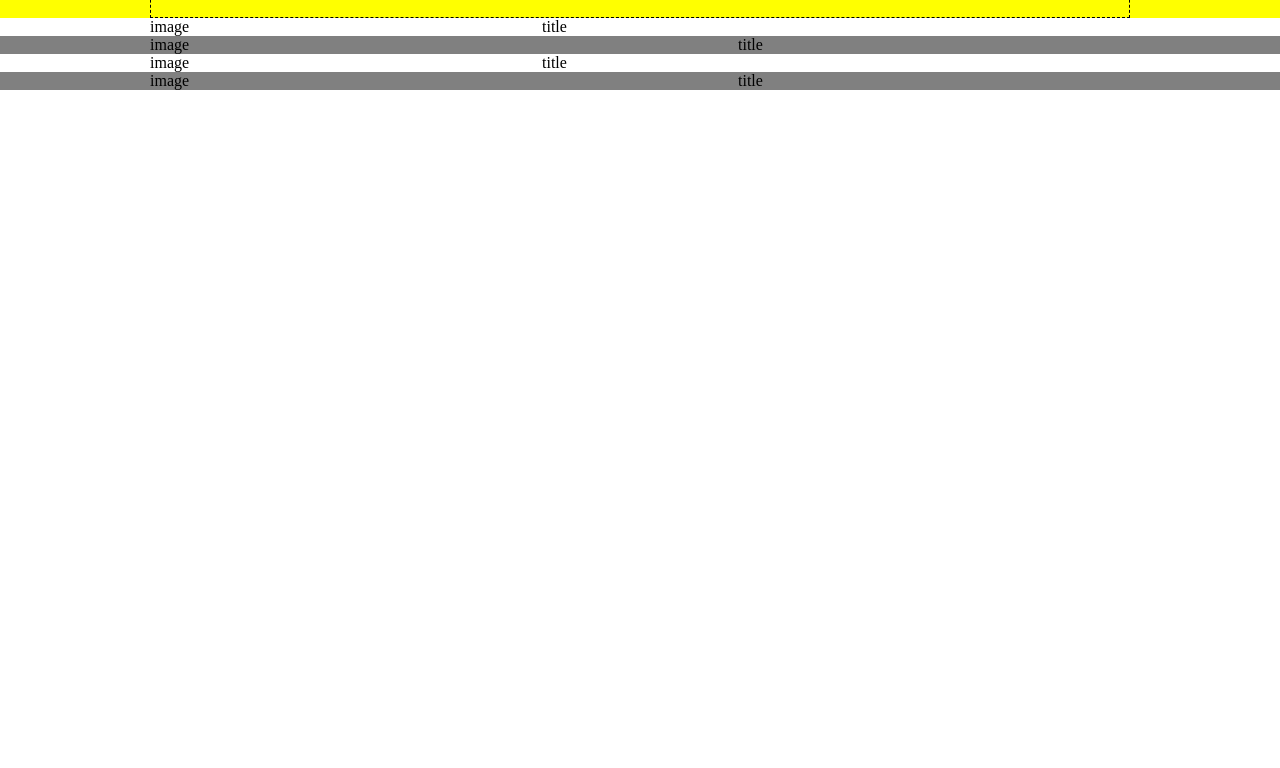
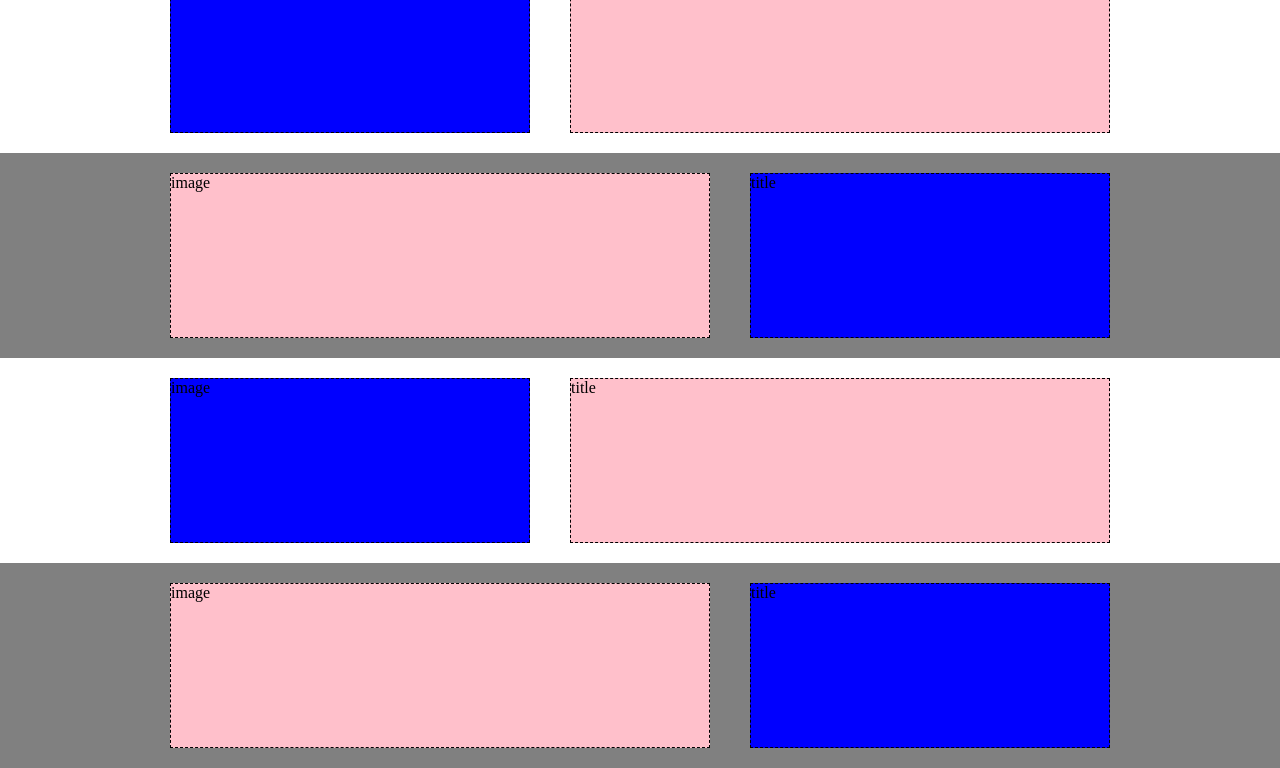
Before and after one commit to giuseppemsabino/htmlcss-struttura-discord, a plain HTML site: page index.html in a window 1280 px wide. Shown: the part 82-850 px from the top of the page. Before the commit the page ends 800 px from the top, so only its background shows below. Drawn offline with Linux system fonts and the light colour scheme.

Commit message:
colori della section

```diff
--- a/css/style.css
+++ b/css/style.css
@@ -54,7 +54,7 @@ body {
     justify-content: space-between;
     border: 1px dashed black;
     align-items: center;
-    height: 100px;
+    height: 30px;
 }
 
 
@@ -77,7 +77,15 @@ section > .container{
 }
 .col-big{
   width: 60%;
+  height: 165px;
+  border: 1px dashed black;
+  margin: 20px;
+  background-color: pink;
 }
 .col-small{
   width: 40%;
+  height: 165px;
+  border: 1px dashed black;
+  margin: 20px;
+  background-color: blue;
 }
```
